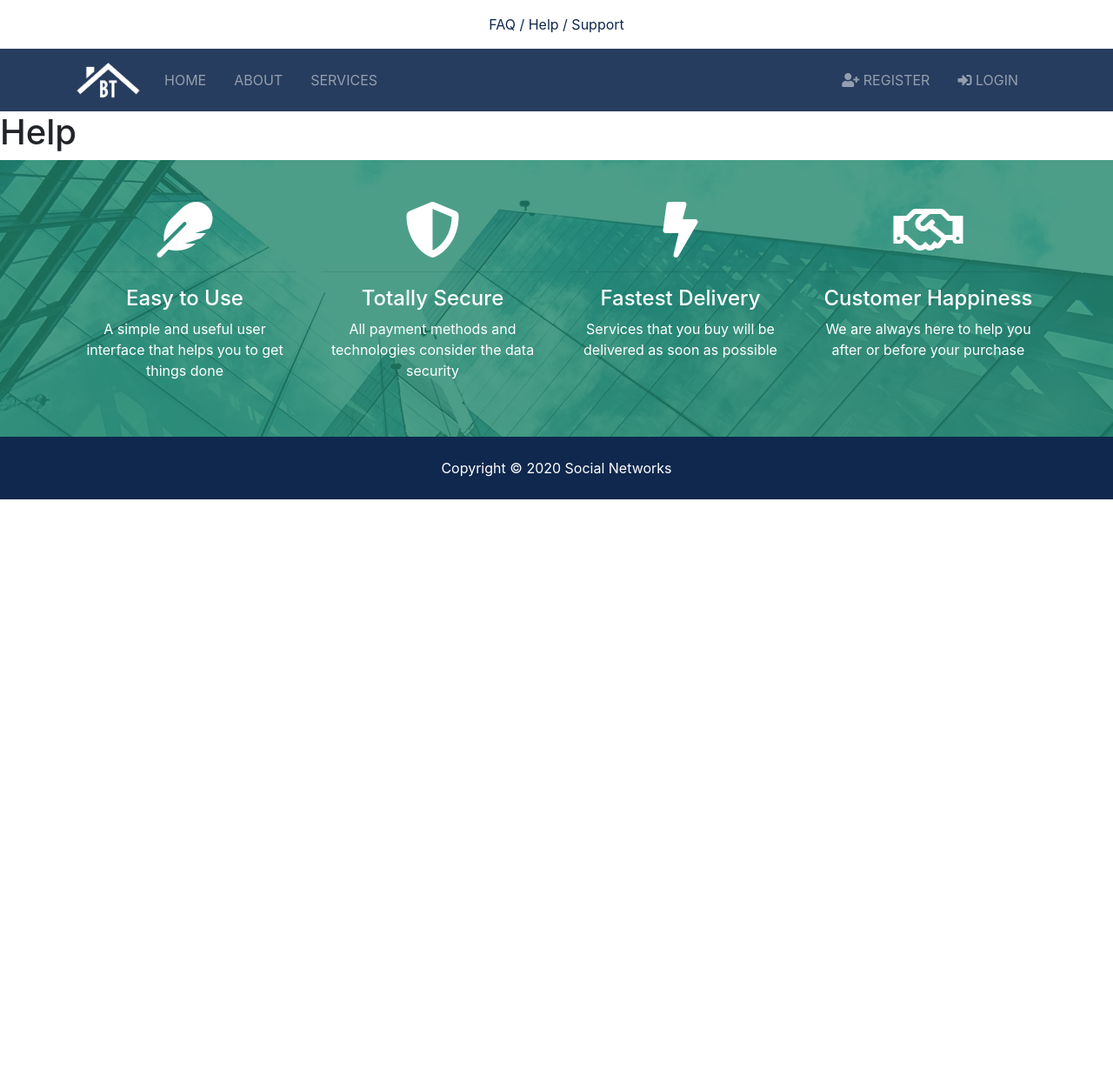
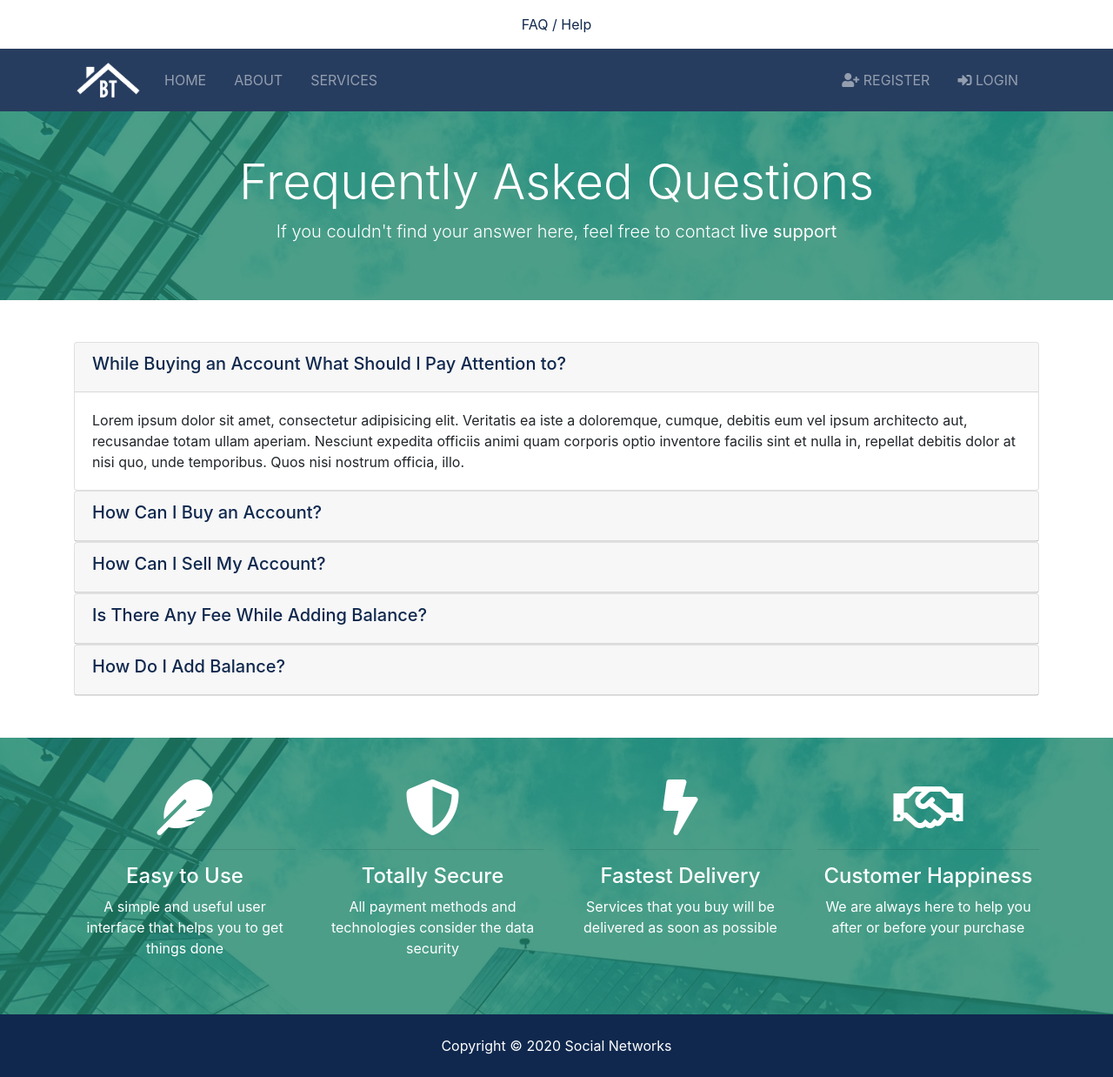
Before and after one commit to nayazer/Social, a Django app: page /help in a window 1280 px wide. Shown: the whole page at 87% size. Before the commit the page ends 574 px from the top, so only its background shows below. Run offline with Django 3.2, Linux system fonts and the light colour scheme; some libraries are stand-ins or nearby versions.

Commit message:
help page done

```diff
--- a/templates/help.html
+++ b/templates/help.html
@@ -1,5 +1,121 @@
 {% extends 'base.html' %}
-{% block title %} | Help {% endblock %}
+{% block title %} | Frequently Asked Questions {% endblock %}
 {% block content %}
-<h1>Help</h1>
+
+<section id="showcase-inner" class="py-5 text-white">
+  <div class="container">
+    <div class="row text-center">
+      <div class="col-md-12">
+        <h1 class="display-4">Frequently Asked Questions</h1>
+        <p class="lead">If you couldn't find your answer here, feel free to contact <b>live support</b></p>
+      </div>
+    </div>
+  </div>
+</section>
+
+<div class="container">
+  <div id="accordion" class="py-5">
+
+    <div class="card">
+      <div class="card-header">
+        <h5>
+          <a href="#collapse1" data-parent="#accordion" data-toggle="collapse">
+            While Buying an Account What Should I Pay Attention to?
+          </a>
+        </h5>
+      </div>
+
+      <div id="collapse1" class="collapse show">
+        <div class="card-body">
+          Lorem ipsum dolor sit amet, consectetur adipisicing elit. Veritatis ea iste a doloremque, cumque, debitis eum
+          vel ipsum architecto
+          aut, recusandae totam ullam aperiam. Nesciunt expedita officiis animi quam corporis optio inventore facilis
+          sint
+          et nulla in, repellat debitis dolor at nisi quo, unde temporibus. Quos nisi nostrum officia, illo.
+        </div>
+      </div>
+    </div>
+
+    <div class="card">
+      <div class="card-header">
+        <h5>
+          <a href="#collapse2" data-parent="#accordion" data-toggle="collapse">
+            How Can I Buy an Account?
+          </a>
+        </h5>
+      </div>
+
+      <div id="collapse2" class="collapse">
+        <div class="card-body">
+          Lorem ipsum dolor sit amet, consectetur adipisicing elit. Veritatis ea iste a doloremque, cumque, debitis eum
+          vel ipsum architecto
+          aut, recusandae totam ullam aperiam. Nesciunt expedita officiis animi quam corporis optio inventore facilis
+          sint
+          et nulla in, repellat debitis dolor at nisi quo, unde temporibus. Quos nisi nostrum officia, illo.
+        </div>
+      </div>
+    </div>
+
+    <div class="card">
+      <div class="card-header">
+        <h5>
+          <a href="#collapse3" data-parent="#accordion" data-toggle="collapse">
+            How Can I Sell My Account?
+          </a>
+        </h5>
+      </div>
+
+      <div id="collapse3" class="collapse">
+        <div class="card-body">
+          Lorem ipsum dolor sit amet, consectetur adipisicing elit. Veritatis ea iste a doloremque, cumque, debitis eum
+          vel ipsum architecto
+          aut, recusandae totam ullam aperiam. Nesciunt expedita officiis animi quam corporis optio inventore facilis
+          sint
+          et nulla in, repellat debitis dolor at nisi quo, unde temporibus. Quos nisi nostrum officia, illo.
+        </div>
+      </div>
+    </div>
+
+    <div class="card">
+      <div class="card-header">
+        <h5>
+          <a href="#collapse4" data-parent="#accordion" data-toggle="collapse">
+            Is There Any Fee While Adding Balance?
+          </a>
+        </h5>
+      </div>
+
+      <div id="collapse4" class="collapse ">
+        <div class="card-body">
+          Lorem ipsum dolor sit amet, consectetur adipisicing elit. Veritatis ea iste a doloremque, cumque, debitis eum
+          vel ipsum architecto
+          aut, recusandae totam ullam aperiam. Nesciunt expedita officiis animi quam corporis optio inventore facilis
+          sint
+          et nulla in, repellat debitis dolor at nisi quo, unde temporibus. Quos nisi nostrum officia, illo.
+        </div>
+      </div>
+    </div>
+
+    <div class="card">
+      <div class="card-header">
+        <h5>
+          <a href="#collapse5" data-parent="#accordion" data-toggle="collapse">
+            How Do I Add Balance?
+          </a>
+        </h5>
+      </div>
+
+      <div id="collapse5" class="collapse">
+        <div class="card-body">
+          Lorem ipsum dolor sit amet, consectetur adipisicing elit. Veritatis ea iste a doloremque, cumque, debitis eum
+          vel ipsum architecto
+          aut, recusandae totam ullam aperiam. Nesciunt expedita officiis animi quam corporis optio inventore facilis
+          sint
+          et nulla in, repellat debitis dolor at nisi quo, unde temporibus. Quos nisi nostrum officia, illo.
+        </div>
+      </div>
+    </div>
+
+  </div>
+</div>
 {% endblock %}
--- a/templates/services.html
+++ b/templates/services.html
@@ -2,6 +2,7 @@
 {% load static %}
 {% block title %} | Browse Our Properties {% endblock %}
 {% block content %}
+
 <section id="showcase-inner" class="py-5 text-white">
   <div class="container">
     <div class="row text-center">
--- a/templates/topbar.html
+++ b/templates/topbar.html
@@ -3,7 +3,7 @@
     <div class="row">
       <div class="col-md-12">
         <a href="{% url 'help' %}">
-          FAQ / Help / Support
+          FAQ / Help
           <!-- <i class="fab fa-telegram"></i> Support Social Networks -->
         </a>
       </div>
```
